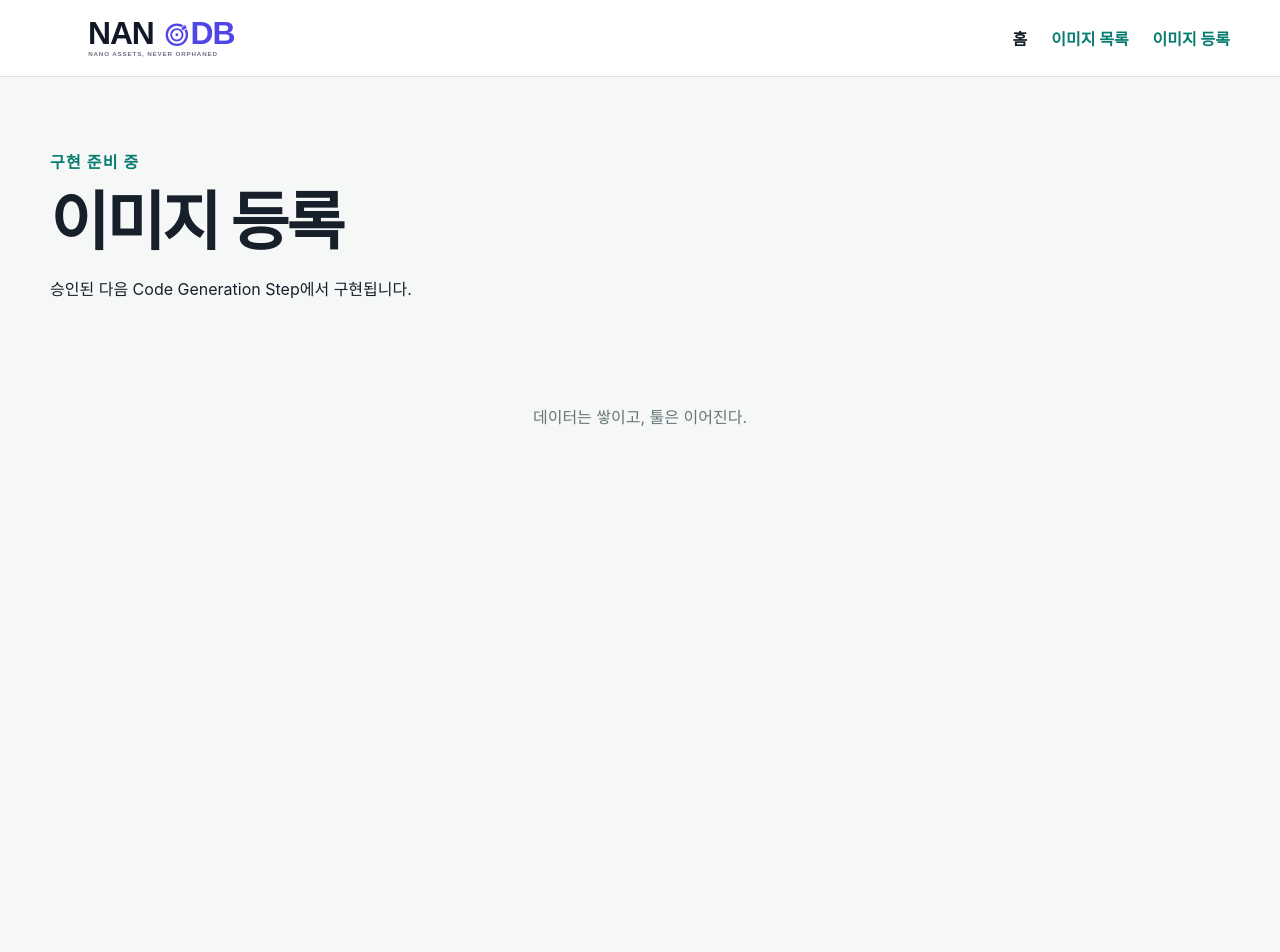
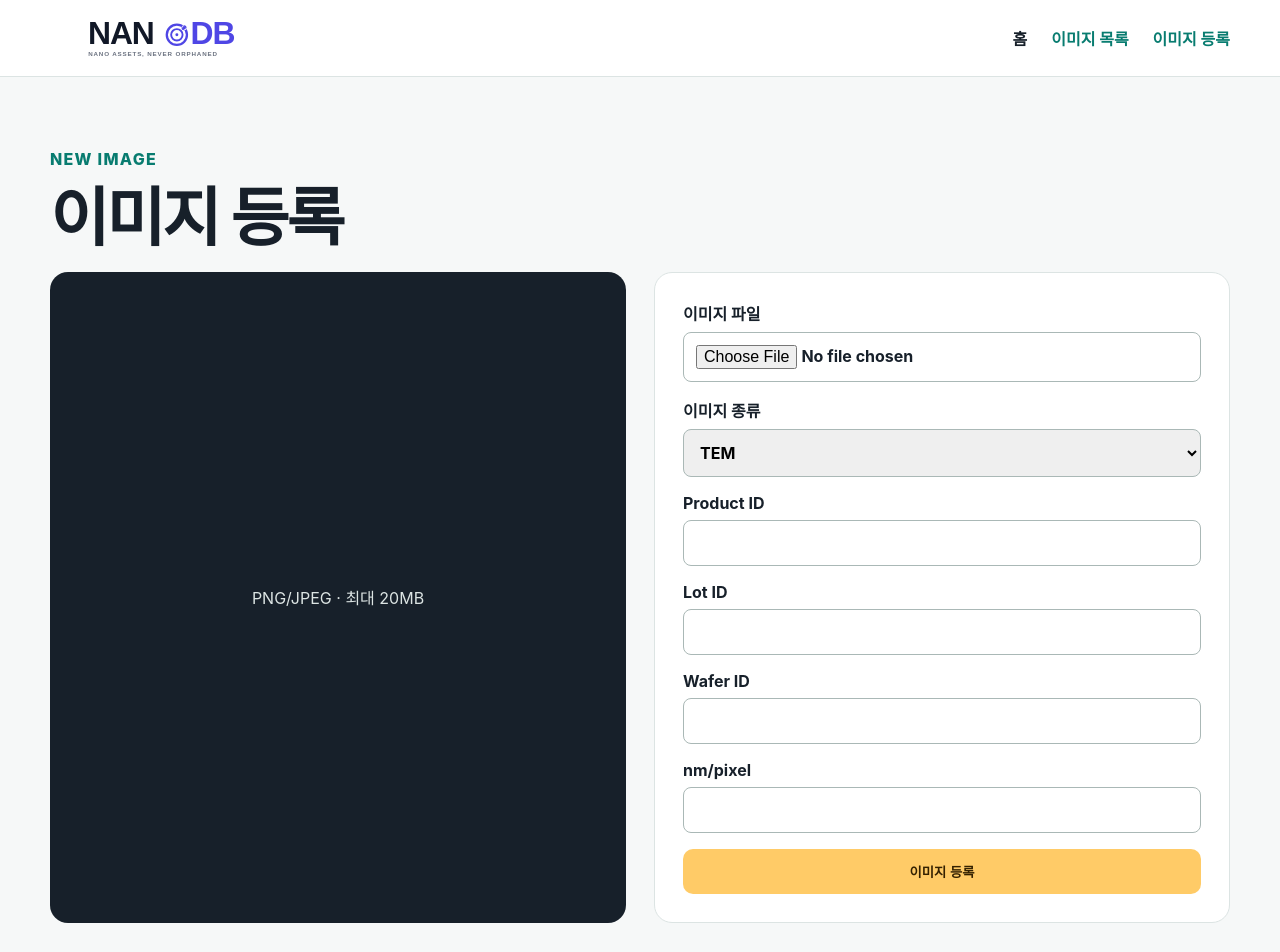
Before and after one commit to geniuskey/nanodb, a React (Vite) app in the folder src/frontend/: page /images/new in a window 1280 px wide. Shown: the top 952 px of the page. Before the commit the page ends 800 px from the top, so only its background shows below. Built offline with nearby package versions, Linux system fonts and the light colour scheme.

Commit message:
feat: add NANoDB image registration

```diff
--- a/src/frontend/src/App.tsx
+++ b/src/frontend/src/App.tsx
@@ -3,6 +3,7 @@ import { NavLink, Outlet, Route, Routes } from "react-router-dom";
 import logo from "../../../assets/logo/nanodb_logo_horizontal.svg";
 import { HomePage } from "./pages/HomePage";
 import { ImageListPage } from "./pages/ImageListPage";
+import { ImageRegisterPage } from "./pages/ImageRegisterPage";
 
 function PendingPage({ title }: { title: string }) {
   return <main><p className="eyebrow">구현 준비 중</p><h1>{title}</h1><p>승인된 다음 Code Generation Step에서 구현됩니다.</p></main>;
@@ -21,5 +22,5 @@ function Shell() {
 }
 
 export function App() {
-  return <Routes><Route element={<Shell />}><Route index element={<HomePage />} /><Route path="images" element={<ImageListPage />} /><Route path="images/new" element={<PendingPage title="이미지 등록" />} /><Route path="images/:imageId" element={<PendingPage title="측정 화면" />} /></Route></Routes>;
+  return <Routes><Route element={<Shell />}><Route index element={<HomePage />} /><Route path="images" element={<ImageListPage />} /><Route path="images/new" element={<ImageRegisterPage />} /><Route path="images/:imageId" element={<PendingPage title="측정 화면" />} /></Route></Routes>;
 }
--- a/src/frontend/src/api/client.ts
+++ b/src/frontend/src/api/client.ts
@@ -1,4 +1,4 @@
-import type { ApiErrorEnvelope, ImageListView, SummaryView } from "./types";
+import type { ApiErrorEnvelope, ImageListView, ImageView, SummaryView } from "./types";
 
 export class ApiError extends Error {
   constructor(
@@ -10,8 +10,11 @@ export class ApiError extends Error {
   }
 }
 
-async function request<T>(path: string): Promise<T> {
-  const response = await fetch(path, { headers: { Accept: "application/json" } });
+async function request<T>(path: string, init?: RequestInit): Promise<T> {
+  const response = await fetch(path, {
+    ...init,
+    headers: { Accept: "application/json", ...init?.headers },
+  });
   if (!response.ok) {
     let error: ApiErrorEnvelope = {
       code: "REQUEST_FAILED",
@@ -30,4 +33,6 @@ async function request<T>(path: string): Promise<T> {
 export const api = {
   getSummary: () => request<SummaryView>("/api/summary"),
   listImages: () => request<ImageListView[]>("/api/images"),
+  registerImage: (form: FormData) =>
+    request<ImageView>("/api/images", { method: "POST", body: form }),
 };
--- a/src/frontend/src/api/types.ts
+++ b/src/frontend/src/api/types.ts
@@ -21,6 +21,8 @@ export interface ImageListView {
   measurement_count: number;
 }
 
+export type ImageView = Omit<ImageListView, "measurement_count">;
+
 export interface ApiErrorEnvelope {
   code: string;
   message: string;
--- /dev/null
+++ b/src/frontend/src/pages/ImageRegisterPage.tsx
@@ -0,0 +1,69 @@
+import { FormEvent, useEffect, useState } from "react";
+import { useNavigate } from "react-router-dom";
+
+import { ApiError, api } from "../api/client";
+
+const MAX_FILE_SIZE = 20 * 1024 * 1024;
+
+export function ImageRegisterPage() {
+  const navigate = useNavigate();
+  const [file, setFile] = useState<File | null>(null);
+  const [preview, setPreview] = useState<string | null>(null);
+  const [error, setError] = useState<string | null>(null);
+  const [submitting, setSubmitting] = useState(false);
+
+  useEffect(() => {
+    if (!file || typeof URL.createObjectURL !== "function") { setPreview(null); return; }
+    const value = URL.createObjectURL(file);
+    setPreview(value);
+    return () => URL.revokeObjectURL(value);
+  }, [file]);
+
+  async function submit(event: FormEvent<HTMLFormElement>) {
+    event.preventDefault();
+    if (submitting) return;
+    const form = new FormData(event.currentTarget);
+    const calibration = Number(form.get("calibration_nm_per_pixel"));
+    const fields = ["product_id", "lot_id", "wafer_id"];
+    if (!file) { setError("PNG 또는 JPEG 이미지 한 장을 선택해 주세요."); return; }
+    if (file.size > MAX_FILE_SIZE) { setError("이미지는 20MB 이하여야 합니다."); return; }
+    if (!fields.every((name) => String(form.get(name) ?? "").trim())) {
+      setError("Product, Lot, Wafer는 모두 필수입니다."); return;
+    }
+    if (!Number.isFinite(calibration) || calibration <= 0) {
+      setError("nm/pixel 보정값은 0보다 큰 숫자여야 합니다."); return;
+    }
+    form.set("file", file);
+    setError(null);
+    setSubmitting(true);
+    try {
+      const image = await api.registerImage(form);
+      navigate(`/images/${image.id}`);
+    } catch (caught) {
+      setError(caught instanceof ApiError ? caught.message : "이미지를 등록하지 못했습니다.");
+    } finally {
+      setSubmitting(false);
+    }
+  }
+
+  return (
+    <main>
+      <p className="eyebrow">New image</p><h1>이미지 등록</h1>
+      <div className="registration-layout">
+        <section className="preview-panel" aria-label="이미지 미리보기">
+          {preview ? <img src={preview} alt="선택한 이미지 미리보기" /> : <p>PNG/JPEG · 최대 20MB</p>}
+        </section>
+        <form className="registration-form" onSubmit={submit} data-testid="image-registration-form">
+          <label>이미지 파일<input data-testid="registration-file" name="file-input" type="file" accept="image/png,image/jpeg" onChange={(event) => setFile(event.target.files?.[0] ?? null)} /></label>
+          <label>이미지 종류<select name="image_type" defaultValue="TEM"><option value="TEM">TEM</option><option value="SEM">SEM</option></select></label>
+          <label>Product ID<input name="product_id" data-testid="registration-product" /></label>
+          <label>Lot ID<input name="lot_id" /></label>
+          <label>Wafer ID<input name="wafer_id" /></label>
+          <label>nm/pixel<input name="calibration_nm_per_pixel" inputMode="decimal" /></label>
+          {error && <p role="alert">{error}</p>}
+          <button className="button primary" type="submit" disabled={submitting} data-testid="registration-submit">{submitting ? "등록 중…" : "이미지 등록"}</button>
+        </form>
+      </div>
+    </main>
+  );
+}
--- a/src/frontend/src/styles.css
+++ b/src/frontend/src/styles.css
@@ -39,4 +39,13 @@ h2 { letter-spacing: -0.025em; }
 dl div { display: grid; grid-template-columns: 80px 1fr; }
 dt { color: #677; } dd { margin: 0; font-weight: 700; }
 footer { padding: 32px; text-align: center; color: #677; }
+.registration-layout { display: grid; grid-template-columns: 1fr 1fr; gap: 28px; }
+.preview-panel { min-height: 420px; display: grid; place-items: center; margin: 0; border-radius: 18px; background: #17202a; color: #dce4e3; }
+.preview-panel img { max-width: 100%; max-height: 520px; object-fit: contain; }
+.registration-form { display: grid; gap: 16px; align-content: start; padding: 28px; background: #fff; border: 1px solid #dce4e3; border-radius: 18px; }
+.registration-form label { display: grid; gap: 7px; font-weight: 700; }
+.registration-form input, .registration-form select { width: 100%; padding: 12px; border: 1px solid #aab8b6; border-radius: 8px; font: inherit; }
+.registration-form button { border: 0; cursor: pointer; }
+.registration-form button:disabled { opacity: .6; cursor: wait; }
+.registration-form [role="alert"] { color: #a32121; }
 @media (max-width: 800px) { .card-grid.three, .flow, .image-grid { grid-template-columns: 1fr; } .hero { padding: 36px 24px; } header { flex-direction: column; gap: 12px; } }
```
Also changed, not shown: aidlc-docs/aidlc-state.md (+2 -2 lines), aidlc-docs/audit.md (+9 -0 lines), aidlc-docs/construction/plans/nanodb-core-code-generation-plan.md (+1 -1 lines), 1 other file (tests, documents, lock files or other folders).
